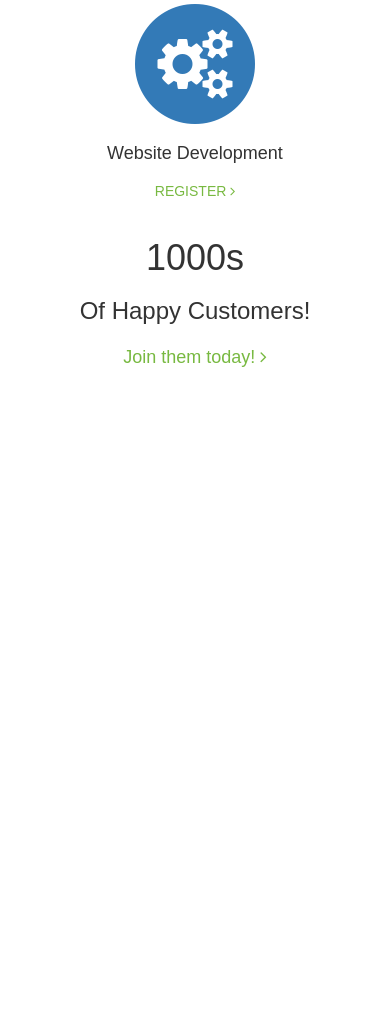
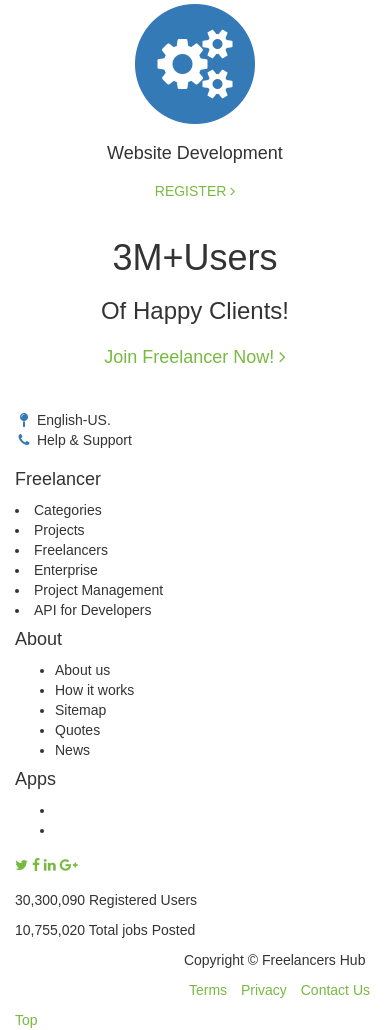
Before and after one commit to calebrotich/Freelancers-hub, a PHP site: page / in a window 390 px wide. Shown: the part 1033-2063 px from the top of the page. Before the commit the page ends 1400 px from the top, so only its background shows below. Run offline with PHP 8.4, Linux system fonts and the light colour scheme; some libraries are stand-ins or nearby versions.

Commit message:
index improvement

```diff
--- a/index.php
+++ b/index.php
@@ -204,18 +204,110 @@
           </div>
         </div>
       </div>
-    <div class="block block-pd-sm block-bg-grey-dark block-bg-overlay block-bg-overlay-6 text-center" data-block-bg-img="https://picjumbo.imgix.net/HNCK1088.jpg?q=40&amp;w=1650&amp;sharp=30" data-stellar-background-ratio="0.3">
+    <div class="block block-pd-sm block-bg-grey-light block-bg-overlay block-bg-overlay-6 text-center" data-block-bg-img="https://picjumbo.imgix.net/HNCK1088.jpg?q=40&amp;w=1650&amp;sharp=30" data-stellar-background-ratio="0.3">
       <h2 class="h-xlg h1 m-a-0">
-        <span data-counter-up>1000</span>s
+        <span data-counter-up>3M+</span>Users
       </h2>
       <h3 class="h-lg m-t-0 m-b-lg">
-        Of Happy Customers!
+        Of Happy Clients!
       </h3>
       <p>
-        <a href="#" class="btn btn-more btn-lg i-right">Join them today! <i class="fa fa-angle-right"></i></a>
+        <a href="#" class="btn btn-more btn-lg i-right">Join Freelancer Now! <i class="fa fa-angle-right"></i></a>
       </p>
     </div>
       </div>
   </div>
+
+  <!-- ======== @Region: #footer ======== -->
+    <footer id="footer" class="block block-bg-grey-dark" data-stellar-background-ratio="0.4">
+      <div class="container">
+        <div class="row" id="contact">
+          <div class="col-md-3">
+            <address>
+              <br>
+              <i class="fa fa-map-pin fa-fw text-primary"></i> English-US.
+              <br>
+              <i class="fa fa-phone fa-fw text-primary"></i> Help & Support
+              <br>
+            </address>
+          </div>
+
+          <div class="col-md-3">
+            <h4>Freelancer</h4>
+            <li>Categories</li>
+            <li>Projects</li>
+            <li>Freelancers</li>
+            <li>Enterprise</li>
+            <li>Project Management</li>
+            <li>API for Developers</li>
+          </div>
+          <div class="col-md-3">
+            <h4>About</h4>
+            <ul>
+              <li>About us</li>
+              <li>How it works</li>
+              <li>Sitemap</li>
+              <li>Quotes</li>
+              <li>News</li>
+            </ul>
+          </div>
+          <div class="col-md-3">
+            <h4>Apps</h4>
+            <ul>
+              <li></li>
+              <li></li>
+            </ul>
+            <!--social media icons-->
+        <div class="navbar-text social-media social-media-inline">
+          <a href="www.twitter.com"><i class="fa fa-twitter"></i></a>
+          <a href="www.facebook.com"><i class="fa fa-facebook"></i></a>
+          <a href="#"><i class="fa fa-linkedin"></i></a>
+          <a href="#"><i class="fa fa-google-plus"></i></a>
+        </div>
+          </div>
+
+        </div>
+
+        <div class="row subfooter">
+          <!--@todo: replace with company copyright details-->
+          <div class="col-md-4">
+            <p>30,300,090 Registered Users</p>
+          </div>
+          <div class="col-md-4">
+            <p>10,755,020 Total jobs Posted</p>
+          </div>
+          <div class="col-md-4">
+            <ul class="list-inline pull-right">
+              <p>Copyright © Freelancers Hub</p>
+              <li><a href="#">Terms</a></li>
+              <li><a href="#">Privacy</a></li>
+              <li><a href="#">Contact Us</a></li>
+            </ul>
+          </div>
+        </div>
+
+        <a href="#top" class="scrolltop">Top</a>
+
+      </div>
+    </footer>
+
+    <!-- Required JavaScript Libraries -->
+    <script src="lib/jquery/jquery.min.js"></script>
+    <script src="lib/bootstrap/js/bootstrap.min.js"></script>
+    <script src="lib/owlcarousel/owl.carousel.min.js"></script>
+    <script src="lib/stellar/stellar.min.js"></script>
+    <script src="lib/waypoints/waypoints.min.js"></script>
+    <script src="lib/counterup/counterup.min.js"></script>
+    <script src="contactform/contactform.js"></script>
+
+    <!-- Template Specisifc Custom Javascript File -->
+    <script src="js/custom.js"></script>
+
+    <!--Custom scripts demo background & colour switcher - OPTIONAL -->
+    <script src="js/color-switcher.js"></script>
+
+    <!--Contactform script -->
+    <script src="contactform/contactform.js"></script>
+
   </body>
 </html>
```
Also changed, not shown: Login.php (added, +85 -0 lines), Register.php (added, +80 -0 lines).
